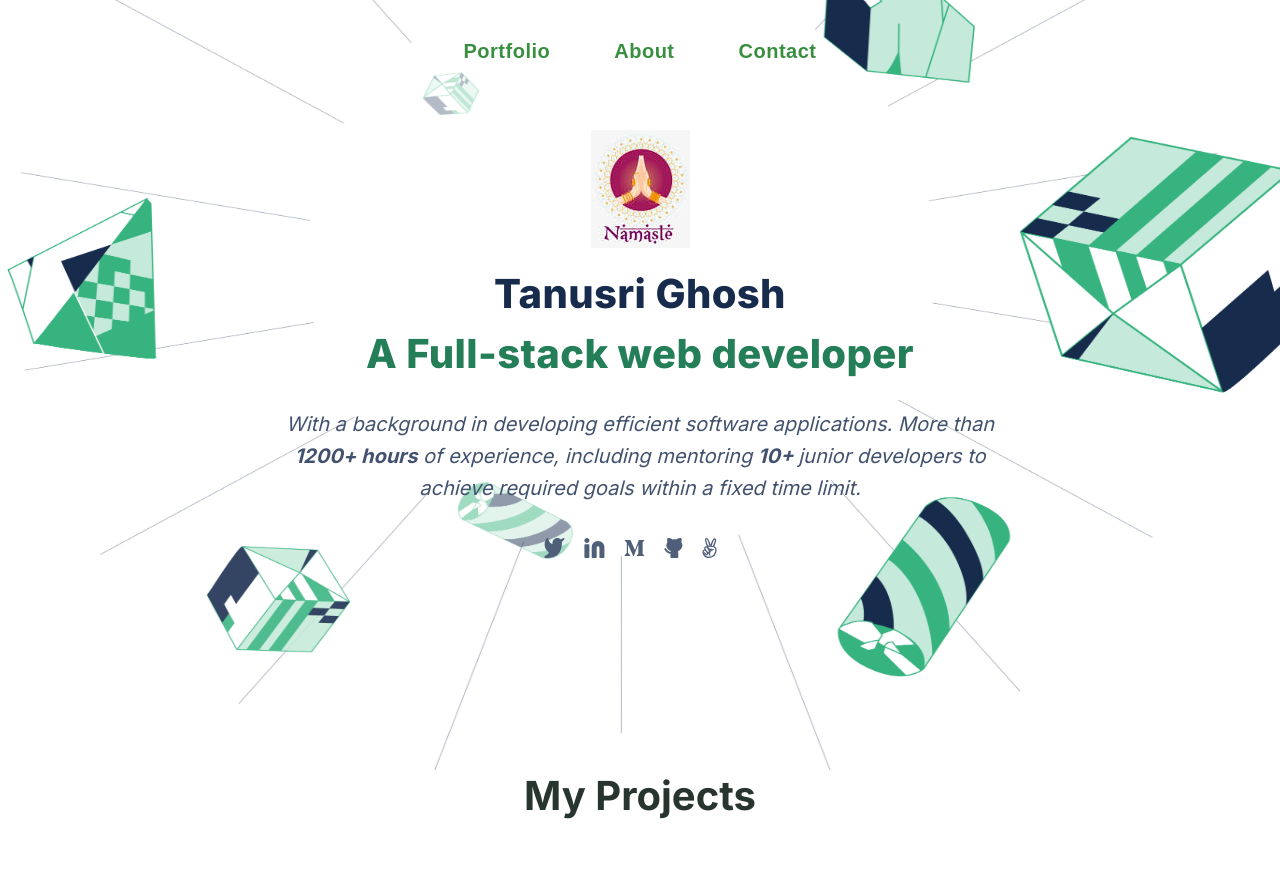
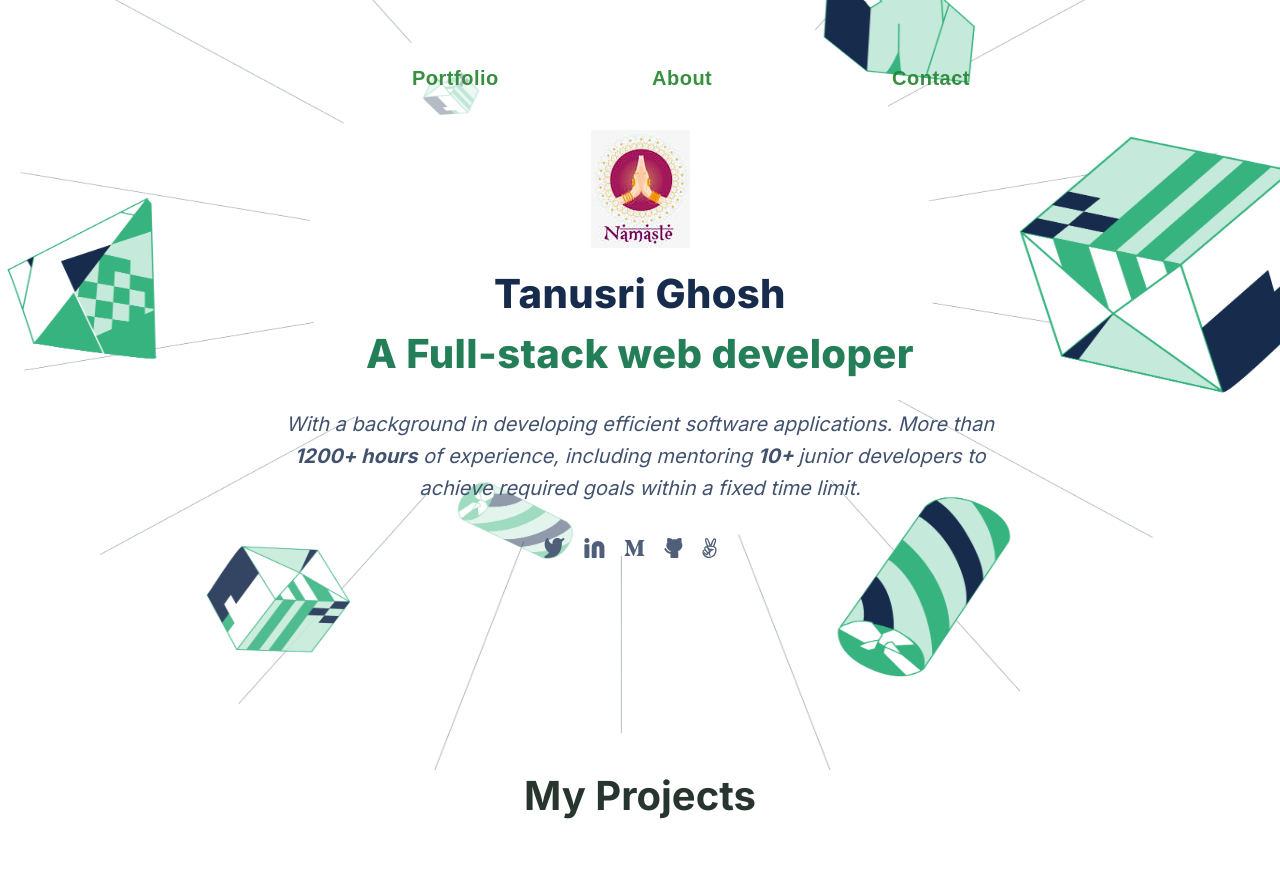
Before and after one commit to chuaindia/My-Portfolio, a website with bundled scripts: page index.html in a window 1280 px wide. Shown: the top 870 px of the page. Built offline with nearby package versions, Linux system fonts and the light colour scheme.

Commit message:
update following the Reviewer's Review

```diff
--- a/css/styles.css
+++ b/css/styles.css
@@ -733,7 +733,7 @@ body {
 
   .nav-link {
     text-decoration: none;
-    position: relative;
+    position: fixed;
     display: inline-block;
     margin: 0 0.75rem;
     font-size: 1rem;
@@ -780,7 +780,7 @@ body {
     font-family: "Inter", sans-serif;
     font-style: normal;
     font-weight: 600;
-    margin: 20px;
+    margin: 120px;
     color: var(--text-color-2);
   }
 
```
